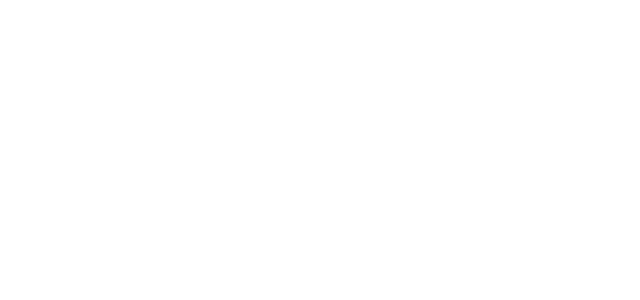
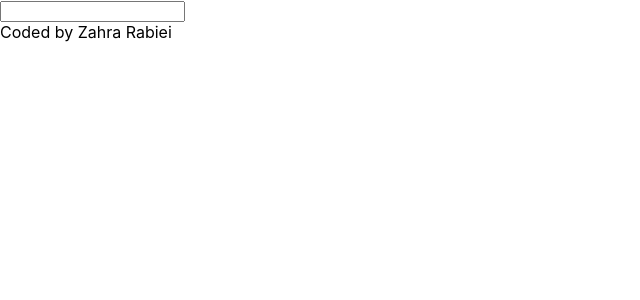
Before and after one commit to Zahra947/dictionary-project, a React (Create React App) app: page / in a window 1280 px wide. Shown: the top 300 px of the page, without its empty margins (0-640 px from the left). Built offline with nearby package versions, Linux system fonts and the light colour scheme.

Commit message:
added a component
this component provides a search engine

```diff
--- a/src/App.js
+++ b/src/App.js
@@ -1,11 +1,16 @@
 import "./App.css";
+import Dictionary from "./Dictionary";
 
-function App() {
+export default function App() {
   return (
     <div className="App">
-      <header className="App-header"></header>
+      <div className="container">
+        <header className="App-header"></header>
+        <main>
+          <Dictionary />
+        </main>
+        <footer className="footer">Coded by Zahra Rabiei</footer>
+      </div>
     </div>
   );
 }
-
-export default App;
--- /dev/null
+++ b/src/Dictionary.js
@@ -0,0 +1,21 @@
+import React, { useState } from "react";
+import "./Dictionary.css";
+
+export default function Dictionary() {
+  //this state will save the submitted data to keep track of it
+  let [keyword, setKeyword] = useState("");
+
+  function search(event) {
+    event.preventDefault();
+  }
+
+  function handleKeyword(event) {
+    //to find where is the data of onChange called : console.log(event.target.value)
+    setKeyword(event.target.value);
+  }
+  return (
+    <form onSubmit={search}>
+      <input type="search" onChange={handleKeyword}></input>
+    </form>
+  );
+}
```
Also changed, not shown: src/Dictionary.css (added).
